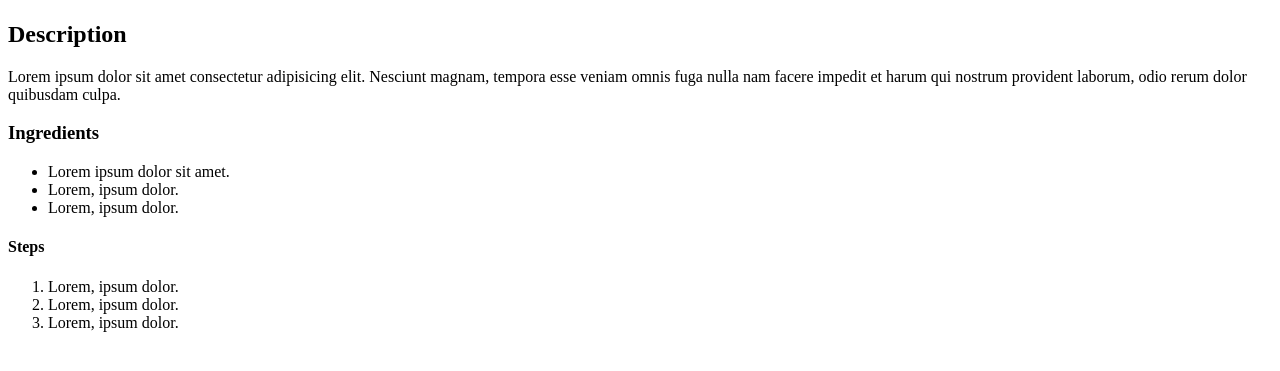
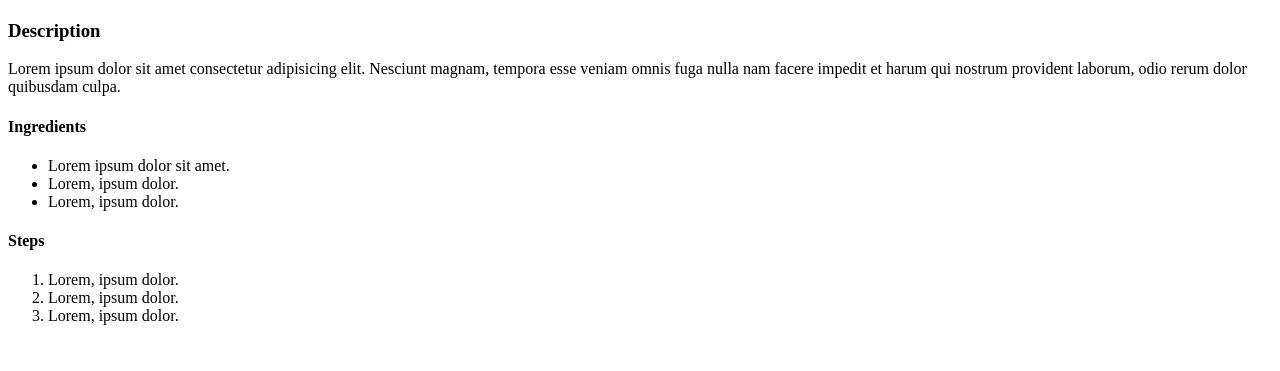
Before and after one commit to idham-aiman/odin-recipes, a plain HTML site: page recipes/lasagna.html in a window 1280 px wide. Shown: the part 383-754 px from the top of the page. Drawn offline with Linux system fonts and the light colour scheme.

Commit message:
Modify the recipes' structures

```diff
--- a/recipes/lasagna.html
+++ b/recipes/lasagna.html
@@ -9,9 +9,9 @@
 <body>
     <h1>Lasagna</h1>
     <img src="https://www.southernliving.com/thmb/iI2Pd7BIh0MFuQ79WIEtgli9Ji4=/1500x0/filters:no_upscale():max_bytes(150000):strip_icc()/Extra_Easy_Lasagna_006_4x3-41b0a478514c43e9baed0659bd362625.jpg" alt="pic of lasagna">
-    <h2>Description</h2>
+    <h3>Description</h3>
         <p>Lorem ipsum dolor sit amet consectetur adipisicing elit. Nesciunt magnam, tempora esse veniam omnis fuga nulla nam facere impedit et harum qui nostrum provident laborum, odio rerum dolor quibusdam culpa.</p>
-        <h3>Ingredients</h3>
+    <h4>Ingredients</h4>
         <ul>
             <li>Lorem ipsum dolor sit amet.</li>
             <li>Lorem, ipsum dolor.</li>
```
Also changed, not shown: recipes/nasilemak.html (+2 -2 lines). Lines whose indentation alone changed are shown as unchanged.
